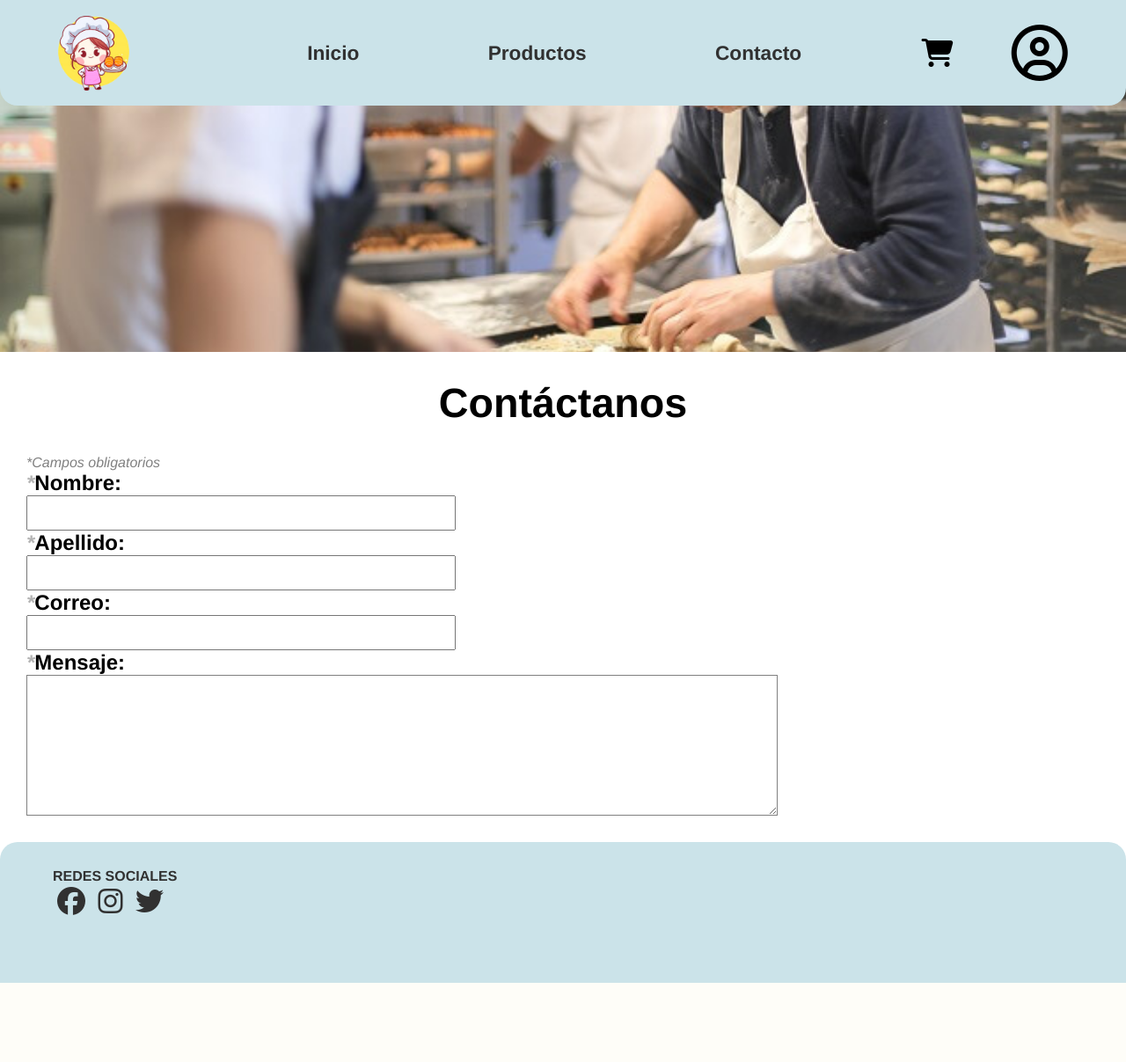
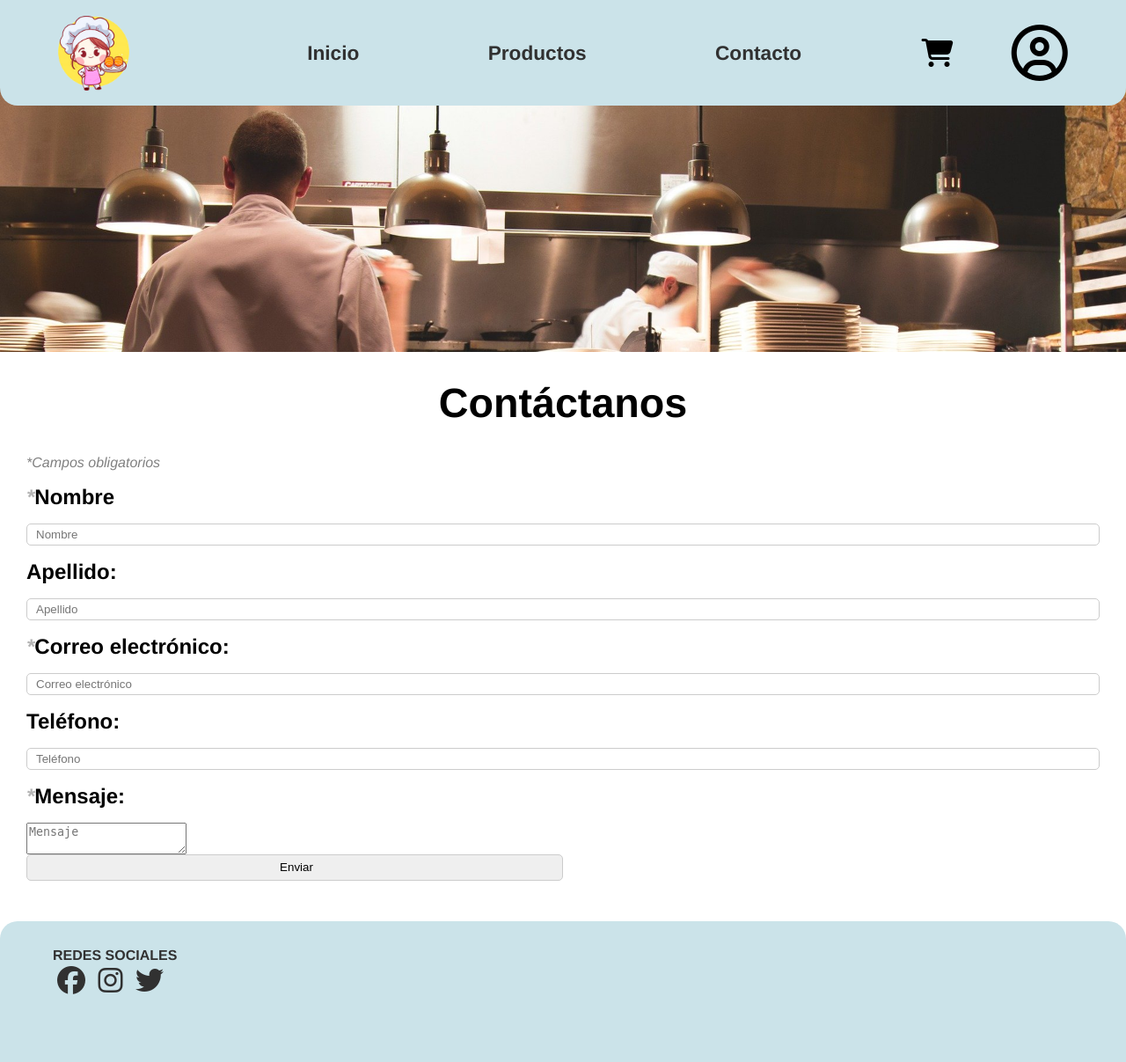
Before and after one commit to jesus-antulio/ProyectoFDW, a PHP site: page /pages/contacto.php in a window 1280 px wide. Shown: the whole page at 88% size. Before the commit the page ends 1117 px from the top, so only its background shows below. Run offline with PHP 8.4, Linux system fonts and the light colour scheme; some libraries are stand-ins or nearby versions.

Commit message:
Update "contacto.php"

```diff
--- a/pages/contacto.php
+++ b/pages/contacto.php
@@ -20,24 +20,20 @@
             <div>
                 <nota>*Campos obligatorios</nota>
             </div>
-            <div>
-                <label>
-                    <span>*</span>Nombre: <br/>
-                    <input type="text" name="nombre" class="input" /> <br />
-                </label>
-                <label>
-                    <span>*</span>Apellido: <br/>
-                    <input type="text" name="apellido" class="input" /> <br />
-                </label>
-                <label>
-                    <span>*</span>Correo: <br/>
-                    <input type="text" name="correo" class="input" /> <br />
-                </label>
-                <label>
-                    <span>*</span>Mensaje: <br>
-                    <textarea class="form"></textarea>
-                </label>
-            </div>
+
+            <form>
+                <p> <span>*</span>Nombre </p>
+                <input type="text" name="nombre" placeholder="Nombre">
+                <p> Apellido: </p>
+                <input type="text" name="apellido" placeholder="Apellido">
+                <p> <span>*</span>Correo electrónico: </p>
+                <input type="text" name="email" placeholder="Correo electrónico">
+                <p> Teléfono: </p>
+                <input type="text" name="telefono" placeholder="Teléfono">
+                <p> <span>*</span>Mensaje: </p>
+                <textarea name="mensaje" placeholder="Mensaje"></textarea> <br>
+                <input type="submit" value="Enviar">
+            </form>
         </div>
 
         <?php
--- a/styles/contacto.css
+++ b/styles/contacto.css
@@ -13,29 +13,31 @@
     font-size: 35pt;
     text-align: center;
 }
-.info label{
+.info p{
     font-size: 18pt;
     font-weight: bold;
+    line-height: 0.5em;
 }
 .info span {
     color: rgb(180, 180, 180);
     font-style: italic;
 
 }
+.info input{
+    width: 100%;
+    height: 25px;
+    border-radius: 5px;
+    border: 1px solid #ccc;
+    padding-left: 10px;
+}
+.info input[type="submit"]{
+    width: 50%;
+    height: 30px;
+    border-radius: 5px;
+    border: 1px solid #ccc;
+}
 .info nota {
     font-size: 12pt;
     color: gray;
     font-style: italic;
 }
-.info .input{
-    width: 40%;
-    height: 5%;
-    font-family: "Arial",sans-serif;
-    font-size: 12pt;
-}
-.info .form{
-    width: 70%;
-    height: 20%;
-    border: 1px solid gray;
-    font-family: "Arial",sans-serif;
-}
```
Also changed, not shown: assets/contacto-banner.jpg.
